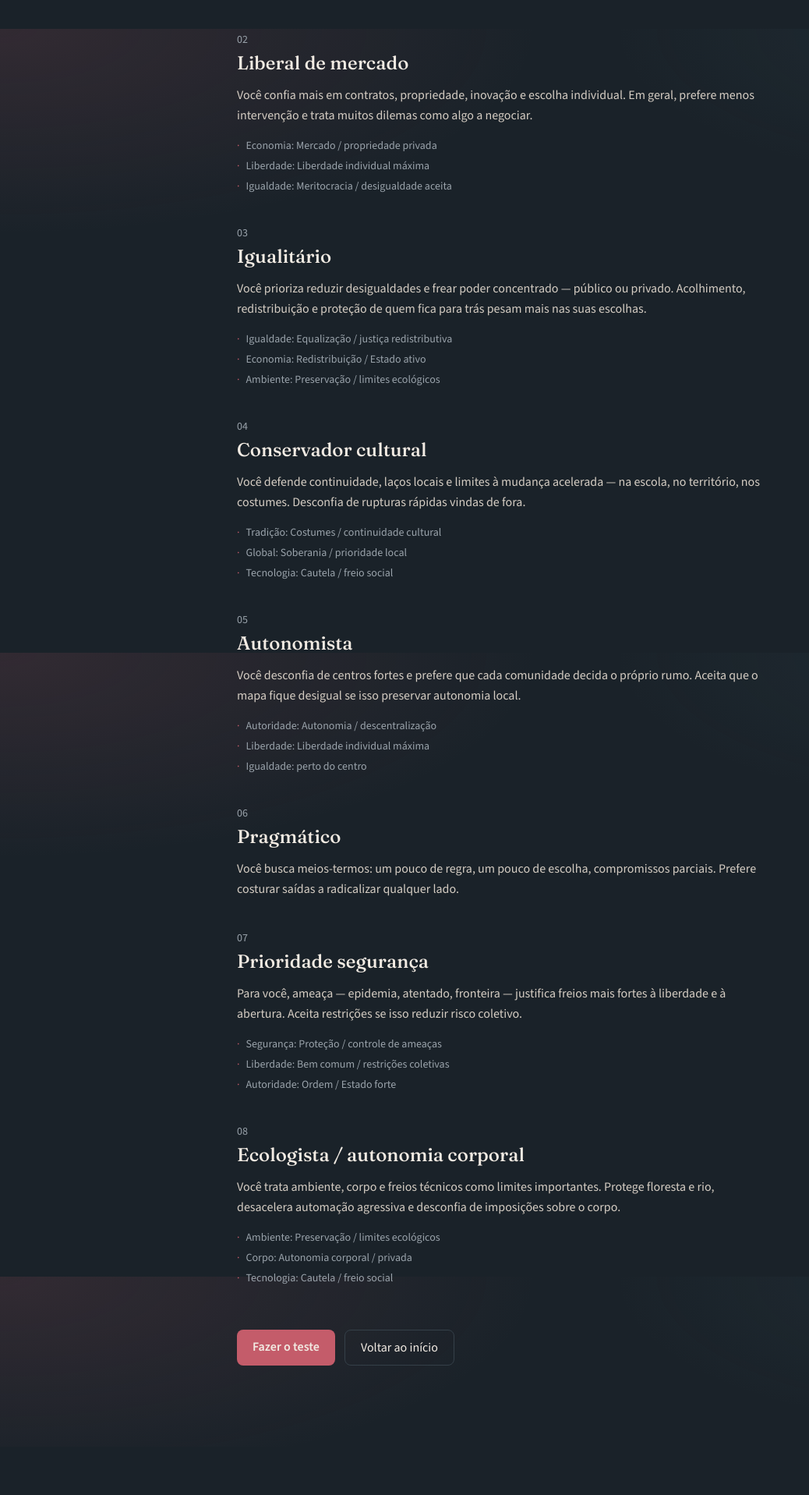
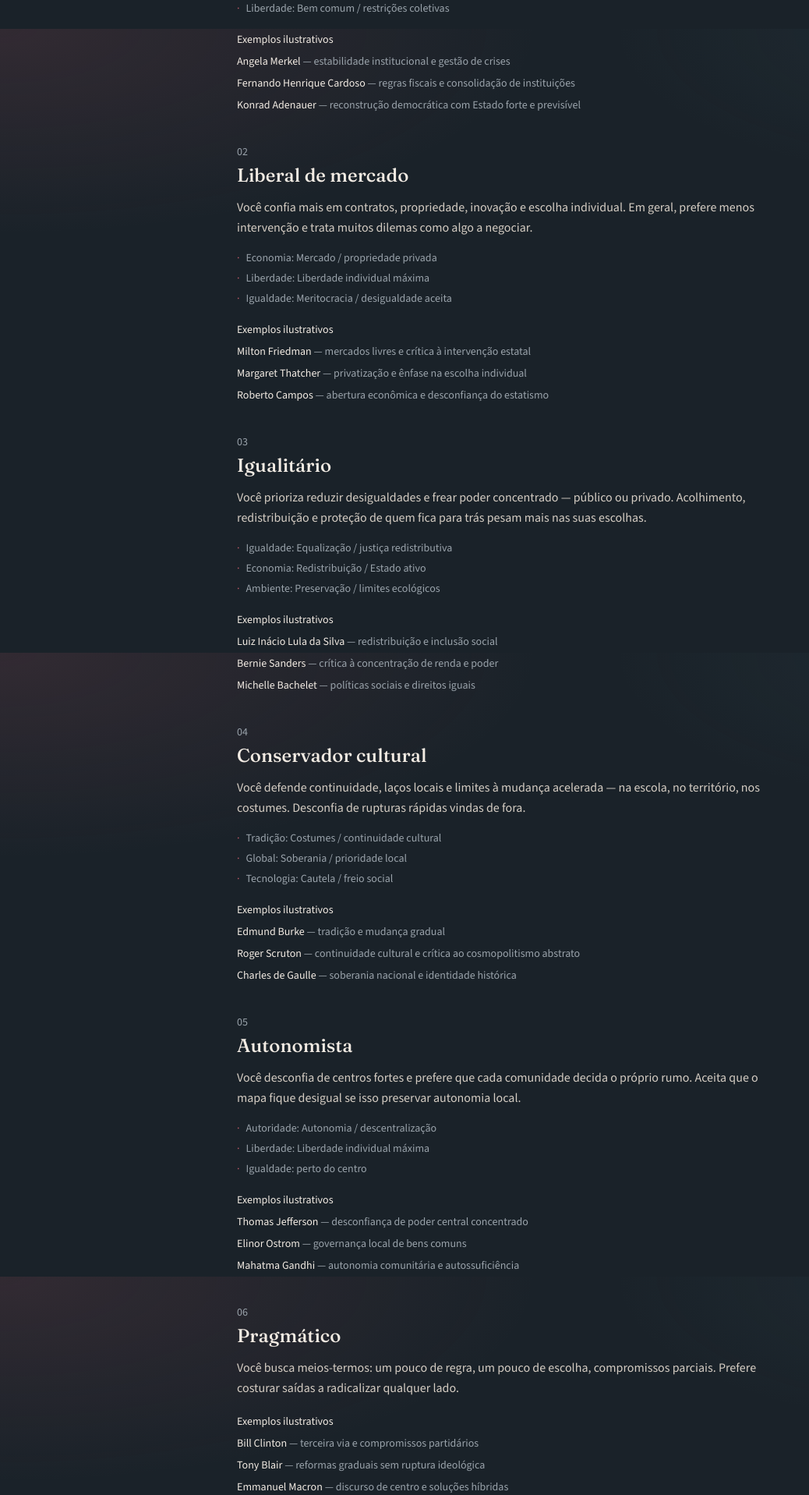
Before and after one commit to vitorlms/RosaPolitica, a Next.js app: page /posicoes in a window 1280 px wide. Shown: the part 1563-3480 px from the top of the page at 78% size, without its empty margins (0-1038 px from the left). Before the commit the page ends 3418 px from the top, so only its background shows below. Built offline with nearby package versions, Linux system fonts and the light colour scheme.

Commit message:
Add three illustrative real-world examples per archetype.
Show approximate people on the positions page with a clear disclaimer
that no person fits a single archetype completely.

Co-authored-by: Vítor Mourato <vitorlms@users.noreply.github.com>

```diff
--- a/app/posicoes/page.tsx
+++ b/app/posicoes/page.tsx
@@ -77,12 +77,14 @@ export default function PosicoesPage() {
         </h2>
         <p className="mt-2 text-sm text-[var(--muted)]">
           São {archetypes.length} posições de referência. O resultado é a que
-          fica mais perto do seu perfil nos eixos.
+          fica mais perto do seu perfil nos eixos. Os nomes de pessoas abaixo
+          são só ilustrações aproximadas — ninguém cabe inteiro num arquétipo.
         </p>
 
         <ol className="mt-8 flex flex-col gap-10">
           {archetypes.map((arch, index) => {
             const leans = topLeans(arch.centroid);
+            const examples = arch.examples ?? [];
             return (
               <li key={arch.id} id={arch.id} className="scroll-mt-8">
                 <p className="text-sm tabular-nums text-[var(--muted)]">
@@ -105,6 +107,21 @@ export default function PosicoesPage() {
                       </li>
                     ))}
                   </ul>
+                ) : null}
+                {examples.length > 0 ? (
+                  <div className="mt-5">
+                    <p className="text-sm font-medium text-[var(--ink)]">
+                      Exemplos ilustrativos
+                    </p>
+                    <ul className="mt-2 flex flex-col gap-2">
+                      {examples.map((ex) => (
+                        <li key={ex.name} className="text-sm text-[var(--ink-soft)]">
+                          <span className="text-[var(--ink)]">{ex.name}</span>
+                          <span className="text-[var(--muted)]"> — {ex.note}</span>
+                        </li>
+                      ))}
+                    </ul>
+                  </div>
                 ) : null}
               </li>
             );
--- a/content/archetypes.json
+++ b/content/archetypes.json
@@ -3,6 +3,20 @@
     "id": "guardiao-pacto",
     "name": "Institucionalista",
     "description": "Você tende a valorizar regras claras e um Estado capaz de organizar conflitos — inclusive em segurança e saúde pública. Prefere instituições fortes a deixar tudo solto.",
+    "examples": [
+      {
+        "name": "Angela Merkel",
+        "note": "estabilidade institucional e gestão de crises"
+      },
+      {
+        "name": "Fernando Henrique Cardoso",
+        "note": "regras fiscais e consolidação de instituições"
+      },
+      {
+        "name": "Konrad Adenauer",
+        "note": "reconstrução democrática com Estado forte e previsível"
+      }
+    ],
     "centroid": {
       "economy": -0.1,
       "authority": 0.65,
@@ -20,6 +34,20 @@
     "id": "livre-mercado",
     "name": "Liberal de mercado",
     "description": "Você confia mais em contratos, propriedade, inovação e escolha individual. Em geral, prefere menos intervenção e trata muitos dilemas como algo a negociar.",
+    "examples": [
+      {
+        "name": "Milton Friedman",
+        "note": "mercados livres e crítica à intervenção estatal"
+      },
+      {
+        "name": "Margaret Thatcher",
+        "note": "privatização e ênfase na escolha individual"
+      },
+      {
+        "name": "Roberto Campos",
+        "note": "abertura econômica e desconfiança do estatismo"
+      }
+    ],
     "centroid": {
       "economy": 0.7,
       "authority": -0.2,
@@ -37,6 +65,20 @@
     "id": "irmandade-comunal",
     "name": "Igualitário",
     "description": "Você prioriza reduzir desigualdades e frear poder concentrado — público ou privado. Acolhimento, redistribuição e proteção de quem fica para trás pesam mais nas suas escolhas.",
+    "examples": [
+      {
+        "name": "Luiz Inácio Lula da Silva",
+        "note": "redistribuição e inclusão social"
+      },
+      {
+        "name": "Bernie Sanders",
+        "note": "crítica à concentração de renda e poder"
+      },
+      {
+        "name": "Michelle Bachelet",
+        "note": "políticas sociais e direitos iguais"
+      }
+    ],
     "centroid": {
       "economy": -0.6,
       "authority": -0.15,
@@ -54,6 +96,20 @@
     "id": "guarda-costumes",
     "name": "Conservador cultural",
     "description": "Você defende continuidade, laços locais e limites à mudança acelerada — na escola, no território, nos costumes. Desconfia de rupturas rápidas vindas de fora.",
+    "examples": [
+      {
+        "name": "Edmund Burke",
+        "note": "tradição e mudança gradual"
+      },
+      {
+        "name": "Roger Scruton",
+        "note": "continuidade cultural e crítica ao cosmopolitismo abstrato"
+      },
+      {
+        "name": "Charles de Gaulle",
+        "note": "soberania nacional e identidade histórica"
+      }
+    ],
     "centroid": {
       "economy": 0.05,
       "authority": 0.25,
@@ -71,6 +127,20 @@
     "id": "autonomista",
     "name": "Autonomista",
     "description": "Você desconfia de centros fortes e prefere que cada comunidade decida o próprio rumo. Aceita que o mapa fique desigual se isso preservar autonomia local.",
+    "examples": [
+      {
+        "name": "Thomas Jefferson",
+        "note": "desconfiança de poder central concentrado"
+      },
+      {
+        "name": "Elinor Ostrom",
+        "note": "governança local de bens comuns"
+      },
+      {
+        "name": "Mahatma Gandhi",
+        "note": "autonomia comunitária e autossuficiência"
+      }
+    ],
     "centroid": {
       "economy": 0.1,
       "authority": -0.7,
@@ -88,6 +158,20 @@
     "id": "reformista-pragmatico",
     "name": "Pragmático",
     "description": "Você busca meios-termos: um pouco de regra, um pouco de escolha, compromissos parciais. Prefere costurar saídas a radicalizar qualquer lado.",
+    "examples": [
+      {
+        "name": "Bill Clinton",
+        "note": "terceira via e compromissos partidários"
+      },
+      {
+        "name": "Tony Blair",
+        "note": "reformas graduais sem ruptura ideológica"
+      },
+      {
+        "name": "Emmanuel Macron",
+        "note": "discurso de centro e soluções híbridas"
+      }
+    ],
     "centroid": {
       "economy": 0.0,
       "authority": 0.1,
@@ -105,6 +189,20 @@
     "id": "sentinela-inquieta",
     "name": "Prioridade segurança",
     "description": "Para você, ameaça — epidemia, atentado, fronteira — justifica freios mais fortes à liberdade e à abertura. Aceita restrições se isso reduzir risco coletivo.",
+    "examples": [
+      {
+        "name": "Lee Kuan Yew",
+        "note": "ordem e segurança como base do desenvolvimento"
+      },
+      {
+        "name": "Nayib Bukele",
+        "note": "endurecimento contra crime organizado"
+      },
+      {
+        "name": "Rudy Giuliani",
+        "note": "políticas de tolerância zero e controle urbano"
+      }
+    ],
     "centroid": {
       "economy": 0.05,
       "authority": 0.5,
@@ -122,6 +220,20 @@
     "id": "custodio-vivente",
     "name": "Ecologista / autonomia corporal",
     "description": "Você trata ambiente, corpo e freios técnicos como limites importantes. Protege floresta e rio, desacelera automação agressiva e desconfia de imposições sobre o corpo.",
+    "examples": [
+      {
+        "name": "Marina Silva",
+        "note": "limites ecológicos e proteção ambiental"
+      },
+      {
+        "name": "Simone Veil",
+        "note": "autonomia corporal e direitos reprodutivos"
+      },
+      {
+        "name": "Rachel Carson",
+        "note": "alerta ecológico e cautela técnica"
+      }
+    ],
     "centroid": {
       "economy": -0.25,
       "authority": 0.05,
```
Also changed, not shown: lib/types.ts (+8 -0 lines).
